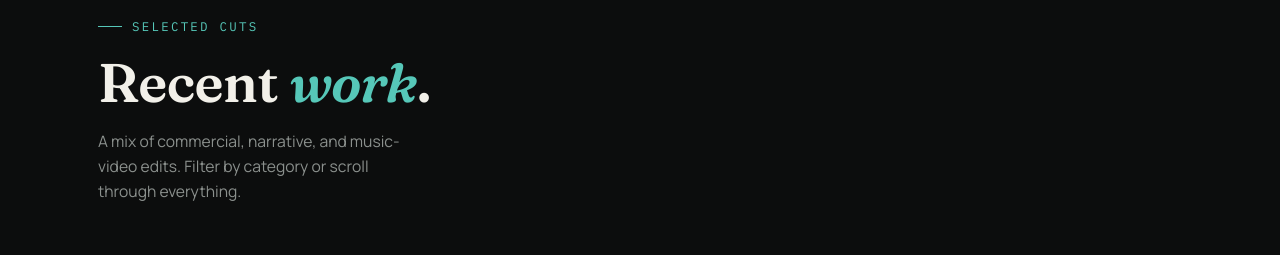
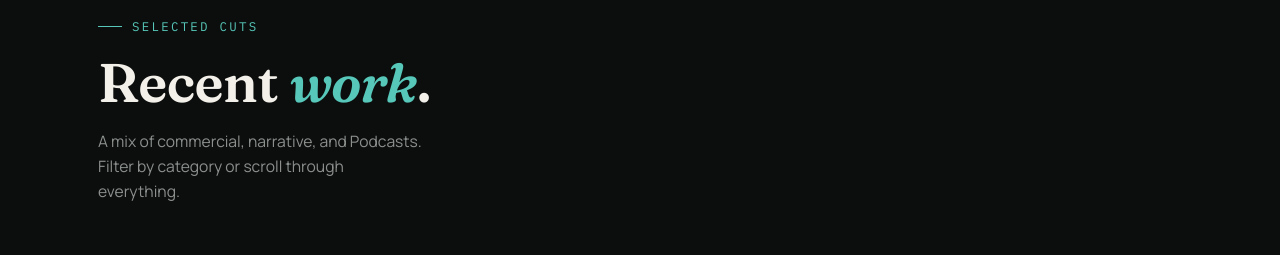
Before and after one commit to maniadi01/portfolio, a plain HTML site: page index.html in a window 1280 px wide. Shown: the part 920-1175 px from the top of the page. Drawn offline with nearby package versions, Linux system fonts and the light colour scheme; no server answers.

Commit message:
Update index.html

```diff
--- a/index.html
+++ b/index.html
@@ -83,7 +83,7 @@
         <div>
           <div class="eyebrow">Selected Cuts</div>
           <h2 class="section-heading">Recent <em>work</em>.</h2>
-          <p class="section-note" style="margin-top:16px;">A mix of commercial, narrative, and music-video edits. Filter by category or scroll through everything.</p>
+          <p class="section-note" style="margin-top:16px;">A mix of commercial, narrative, and Podcasts. Filter by category or scroll through everything.</p>
         </div>
         <div class="filters" id="filters" role="tablist" aria-label="Filter work by category"></div>
       </div>
```
